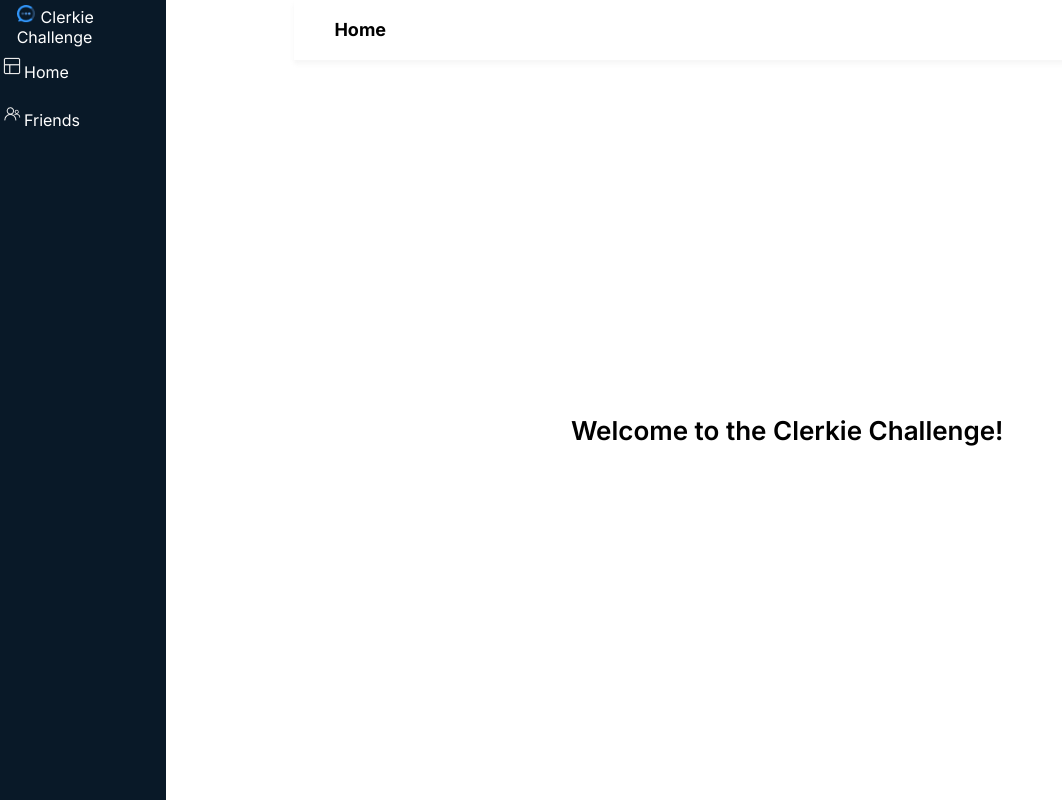
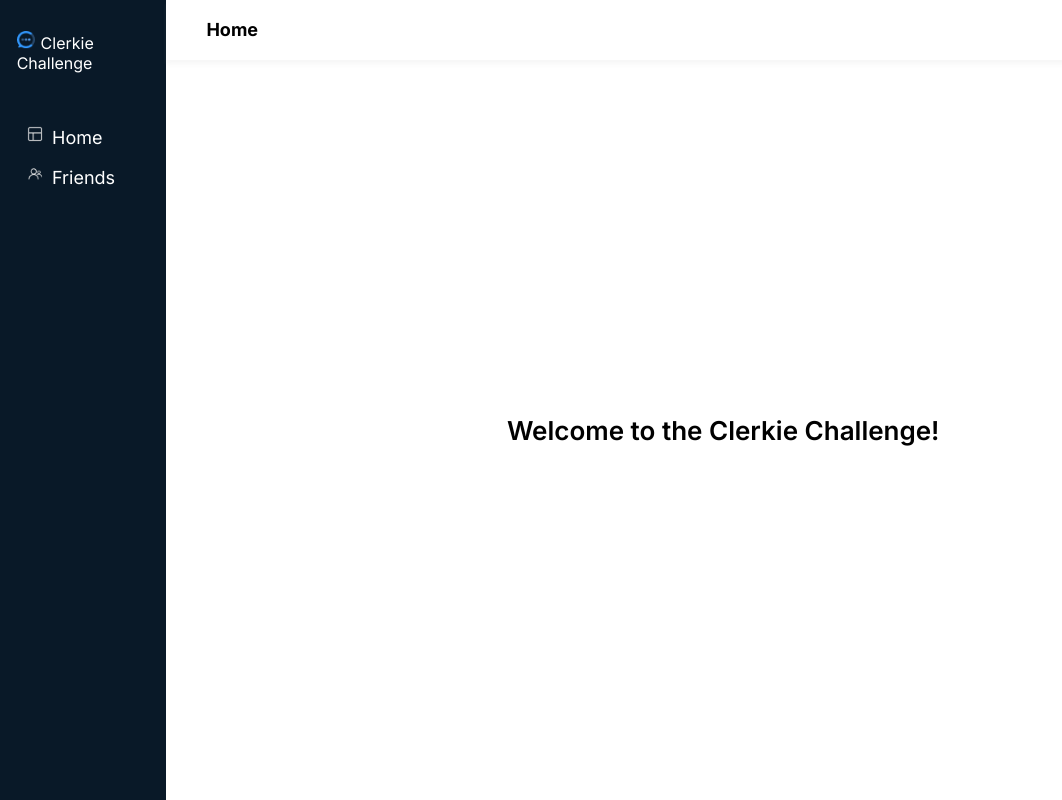
Before and after one commit to davidpedrero/clerkie-challenge, a Next.js app: page / in a window 1280 px wide. Shown: the whole page, without its empty margins (0-1062 px from the left). Built offline with nearby package versions, Linux system fonts and the light colour scheme.

Commit message:
Layout FE 95% complete

```diff
--- a/app/layout.js
+++ b/app/layout.js
@@ -26,37 +26,24 @@ export function SideMenu() {
   return (
     <nav>
       <div className={styles.site_title}>
-        <div className={styles.icon_wrapper}>
-          <Image
-            src="/images/Clerkie.png"
-            alt="Home Icon"
-            // height={22}
-            // width={22}
-            fill={true}
-          />
+        <div className={styles.logo_wrapper}>
+          <Image src="/images/Clerkie.png" alt="Home Icon" fill={true} />
         </div>
         <span>Clerkie Challenge</span>
       </div>
-      <div className={styles.menuRow1}>
+      <div className={styles.menu_row1}>
         <Link href="/">
-          <Image
-            src="/images/Home.png"
-            alt="Home Icon"
-            height={24}
-            width={24}
-          />
+          <div className={styles.icon_wrapper}>
+            <Image src="/images/Home.png" alt="Home Icon" fill={true} />
+          </div>
           <span>Home</span>
         </Link>
       </div>
-      <br />
-      <div className={styles.menuRow1}>
+      <div className={styles.menu_row2}>
         <Link href="/friends">
-          <Image
-            src="/images/Friends.png"
-            alt="Home Icon"
-            height={24}
-            width={24}
-          />
+          <div className={styles.icon_wrapper}>
+            <Image src="/images/Friends.png" alt="Home Icon" fill={true} />
+          </div>
           <span>Friends</span>
         </Link>
       </div>
--- a/app/layout.module.css
+++ b/app/layout.module.css
@@ -1,18 +1,18 @@
 .content {
   position: absolute;
-  width: 77vw;
+  width: 87%;
   height: 92.5vh;
-  left: 23vw;
+  left: 13%;
   top: 7.5vh;
 }
 
 .topMenu {
-  width: 77vw;
-  height: 7.5vh;
+  width: 87%;
+  height: 7.5%;
   position: absolute;
   display: flex;
   align-items: center;
-  left: 23vw;
+  left: 13%;
   top: 0;
   box-shadow: 0px 4px 4px rgba(162, 162, 162, 0.1);
 }
@@ -27,17 +27,46 @@
 }
 
 .site_title {
-  margin: 3% auto 4% 10%;
-  /* margin: 31px auto 4% 10%; */
+  /* margin: 100% 0 4% 10%; */
+  margin: 31px 0 43px 10%;
 }
 
-.site_title>span {
+.site_title span {
   margin-left: 4%;
+}
+
+.logo_wrapper {
+  position: relative;
+  display: inline-block;
+  height: 18px;
+  width: 18px;
 }
 
 .icon_wrapper {
   position: relative;
   display: inline-block;
-  height: 18px;
-  width: 18px;
+  height: 20px;
+  width: 20px;
+  margin-left: 10px;
 }
+
+.menu_row1,
+.menu_row2 {
+  margin-left: 15px;
+  margin-right: 15px;
+  height: 40px;
+  display: flex;
+  align-items: center;
+  border-radius: 8px;
+}
+
+.menu_row1 span,
+.menu_row2 span {
+  font-size: 18px;
+  margin-left: 7px;
+}
+
+.menu_row1:hover,
+.menu_row2:hover {
+  background-color: #424242;
+}
```
